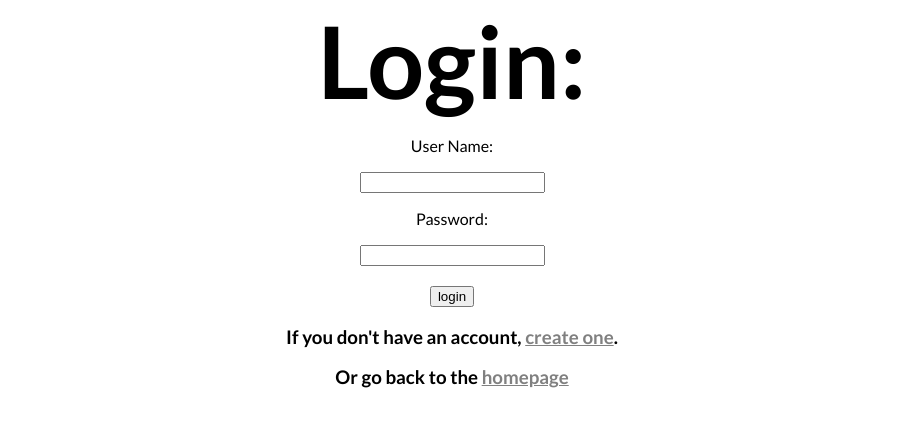
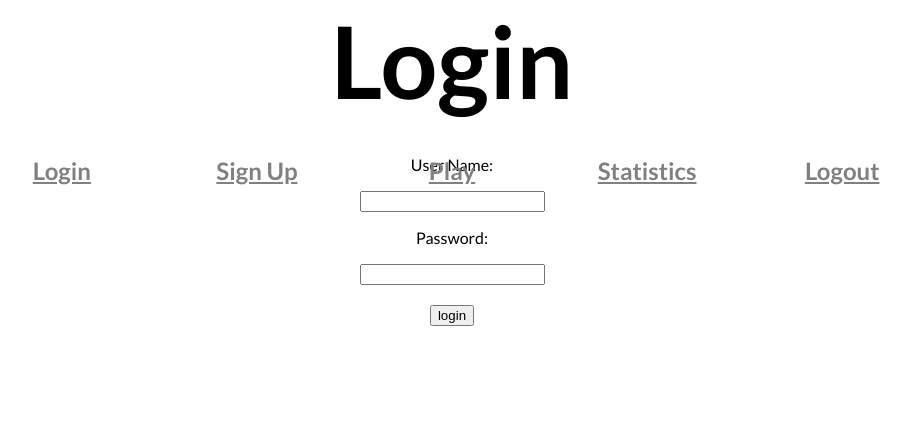
Before and after one commit to sebastianCain/Finalproject, a plain HTML site: page login.html in a window 1280 px wide. Shown: the whole page, without its empty margins (188-1099 px from the left). Drawn offline with Linux system fonts and the light colour scheme.

Commit message:
createpush

```diff
--- a/login.html
+++ b/login.html
@@ -1,20 +1,27 @@
 <!DOCTYPE HTML>
 <html>
 <head>
-<title>Login Page!</title>
+<title>Login Page!</title><meta charset="utf-8">
 <link rel="stylesheet" href="style.css" type="text/css"/>
 </head>
 
 <body>
- <h1>Login:</h1>
- <form action="login.py" method="POST">
+ <h1>Login</h1>
+ <nav>
+ <ul>
+	    <li><h2><a href="login.html">Login</a></h2></li>
+            <li><h2><a href="create.html">Sign Up</a></h2></li>
+            <li><h2><a href="page1.py">Play</a></h2></li>
+            <li><h2><a href="page2.py">Statistics</a></h2></li>
+            <li><h2><a href="logout.py">Logout</a></h2></li>
+        </ul></nav><br>
+  <form action="login.py" method="POST">
    <p>User Name:</p>
    <input type="text" name="user">
    <p>Password:</p>
    <input type="password" name="pass"><br><br>
    <input type="submit" name="status" value="login">
  </form>
- <h3>If you don't have an account, <a href = "create.html">create one</a>.</h3>
- <h3>Or go back to the <a href="/Finalproject">homepage</a></h3>
+
 </body>
 </html>
```
Also changed, not shown: create.html (+13 -5 lines), index.html (+1 -0 lines).
